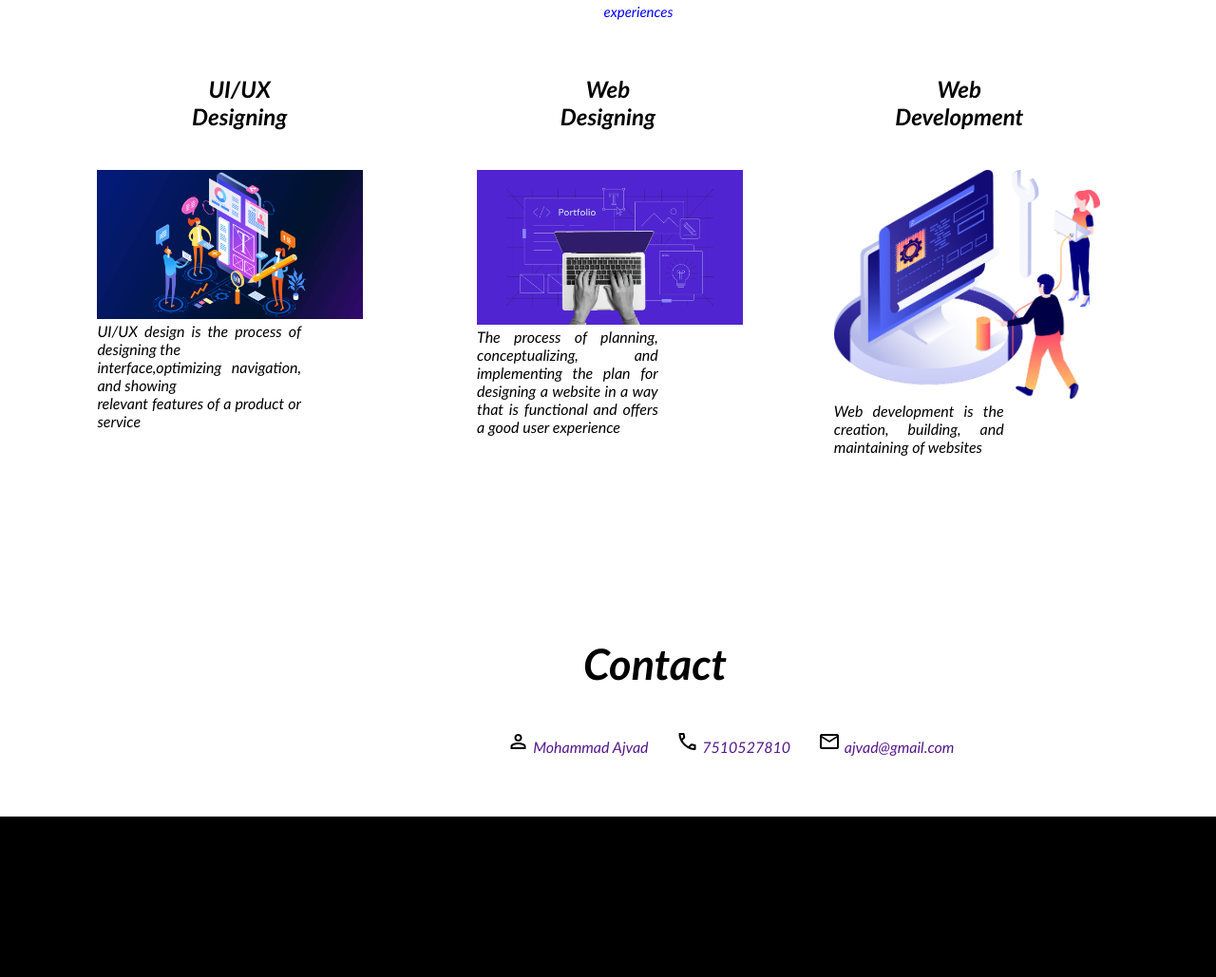
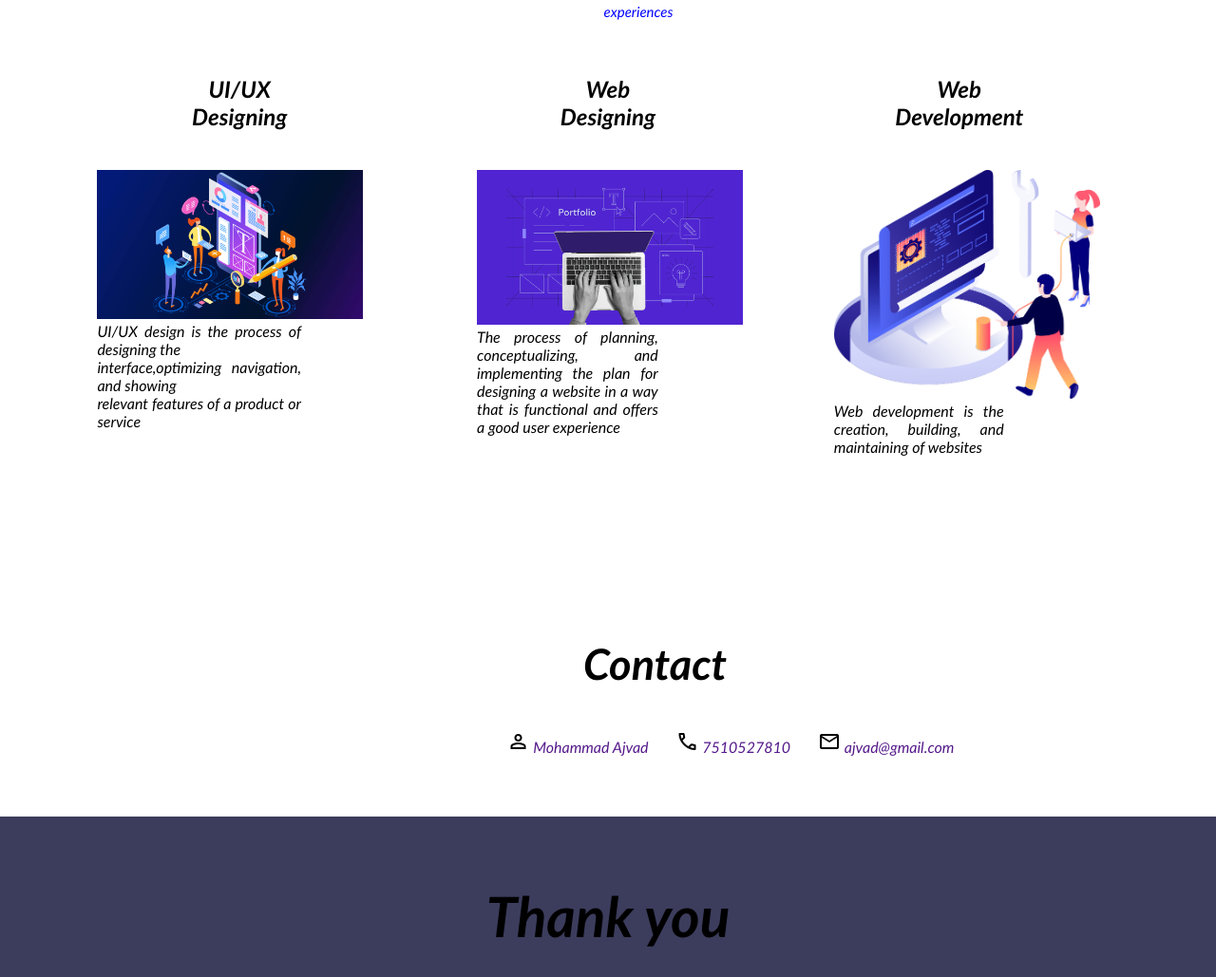
Before and after one commit to ajvad123/my_portfolio, a plain HTML site: page index.html in a window 1280 px wide. Shown: the part 1182-2211 px from the top of the page at 95% size. Drawn offline with nearby package versions, Linux system fonts and the light colour scheme.

Commit message:
Update index.css

```diff
--- a/index.css
+++ b/index.css
@@ -252,7 +252,7 @@ html {
     height: 100px;
     margin-top: 5%;
     text-align: center;
-    background-color: #000;
+    background-color: rgb(60,60,93);
     padding-top: 69px;
     font-size: 50px;
 }
```
